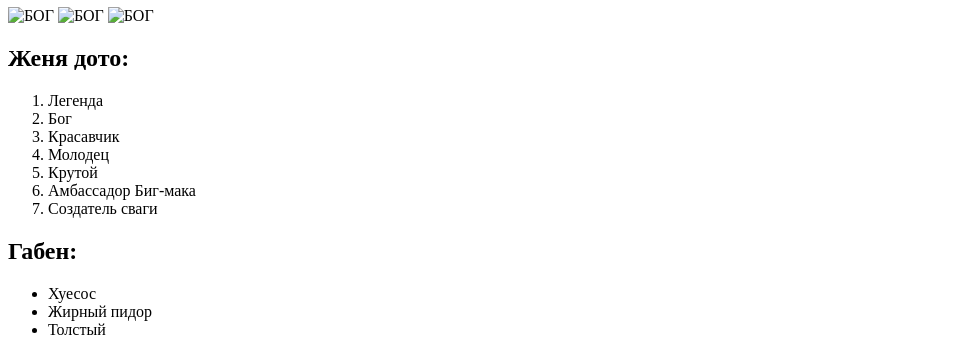
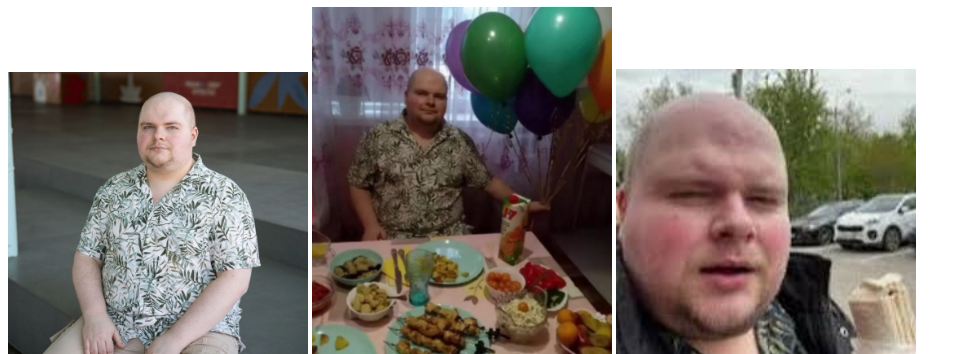
Before and after one commit to seizurexxqq/jenyadoto-website, a plain HTML site: page index.html in a window 1280 px wide. Shown: the part 73-427 px from the top of the page, without its empty margins (0-971 px from the left). Drawn offline with Linux system fonts and the light colour scheme; files that its build step writes are made by us from their sources.

Commit message:
Update index.html

```diff
--- a/index.html
+++ b/index.html
@@ -129,9 +129,9 @@ select - выпадающий список
 
     <body>
         <h1>Добро пожаловать на сайт жени дото!</h1>
-        <img src="jenekdoto1.jpg" alt="БОГ" width="300" title="хехе))))">
-        <img src="jenekdoto2.jpg" alt="БОГ" width="300" title="хехе))))">
-        <img src="jenekdoto3.jpg" alt="БОГ" width="300" title="хехе))))">
+        <img src="images/jenekdoto1.jpg" alt="БОГ" width="300" title="хехе))))">
+        <img src="images/jenekdoto2.jpg" alt="БОГ" width="300" title="хехе))))">
+        <img src="images/jenekdoto3.jpg" alt="БОГ" width="300" title="хехе))))">
         <h2>Женя дото:</h2>
         <ol>
             <li>Легенда</li>
```
